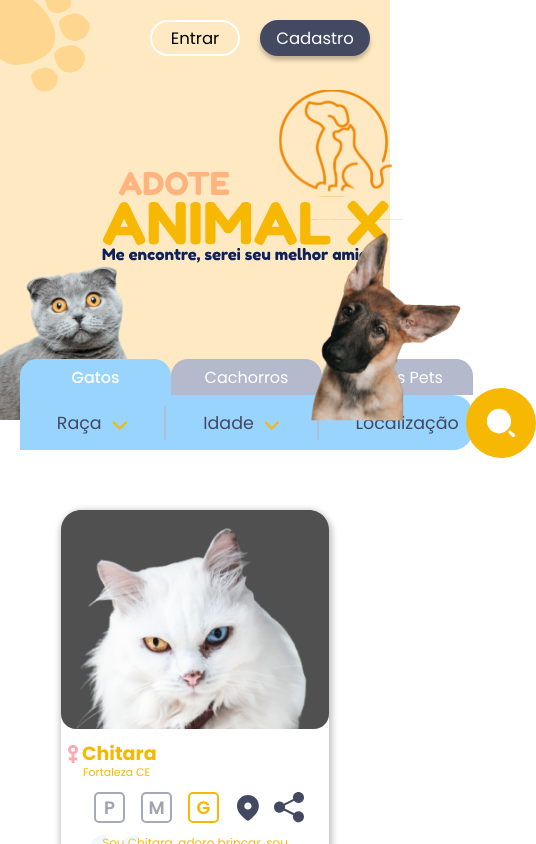
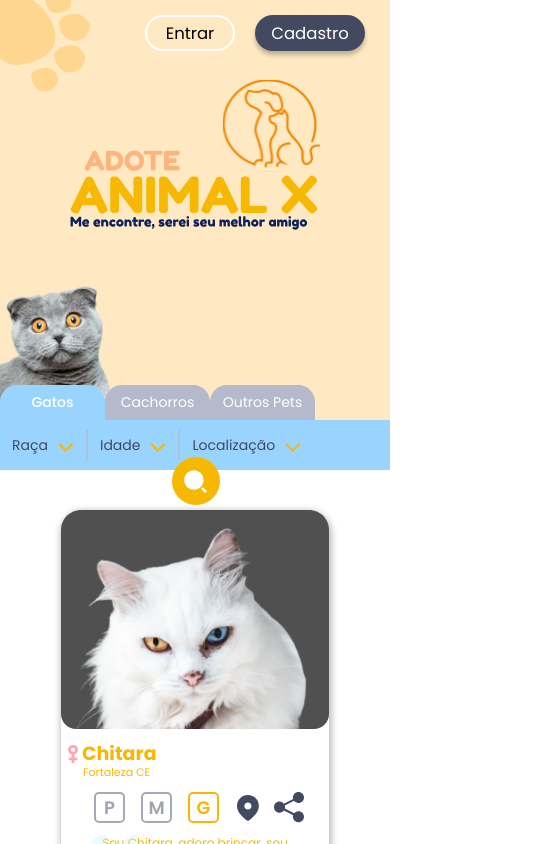
Before and after one commit to ismaelnascimento/Animal-X, a React (Create React App) app: page / in a window 390 px wide. Shown: the top 844 px of the page, 536 px wide, since content can reach past the window. Built offline with nearby package versions, Linux system fonts and the light colour scheme.

Commit message:
new changes

```diff
--- a/src/components/Buttons/ButtonFilter.js
+++ b/src/components/Buttons/ButtonFilter.js
@@ -7,7 +7,11 @@ function ButtonFilter(props) {
   const [arrow, setArrow] = useState(false);
 
   return !arrow ? (
-    <div onClick={() => setArrow(true)} className="animalX--buttonFilter">
+    <div
+      onClick={() => setArrow(true)}
+      style={{ borderRight: props.borderRight }}
+      className="animalX--buttonFilter"
+    >
       <p>{props.name}</p>
       <Arrow
         style={{ transform: "rotate(360deg)", transition: "all 0.2s ease" }}
@@ -17,7 +21,7 @@ function ButtonFilter(props) {
     <div
       onClick={() => setArrow(false)}
       className="animalX--buttonFilter"
-      style={{ opacity: "0.9" }}
+      style={{ borderRight: props.borderRight }}
     >
       <p>{props.name}</p>
       <Arrow
--- a/src/components/Cards/CardPet.js
+++ b/src/components/Cards/CardPet.js
@@ -69,6 +69,8 @@ const Share = ({ ...res }) => (
 );
 
 function CardPet(props) {
+  var map = `https://www.google.com/maps/place/${props.cidade} ${props.estado}`;
+
   return (
     <div className="animalX--card__pet">
       <div className="animalX--card__pet-image">
@@ -100,7 +102,10 @@ function CardPet(props) {
               </div>
             ))}
 
-            <Location style={{ marginLeft: "10px" }} />
+            <Location
+              onClick={() => window.open(map)}
+              style={{ marginLeft: "10px" }}
+            />
             <Share style={{ marginLeft: "15px" }} />
           </div>
 
@@ -113,6 +118,7 @@ function CardPet(props) {
       <a
         href={`https://api.whatsapp.com/send?phone=${props.whatsapp}&text=Ola vim do *Animal X*, eu encontrei um _${props.especie}_ chamado *${props.apelido}* e eu queria adotar ele, Poderia me ajudar?`}
         className="animalX--card__pet-whatsapp"
+        target="_blanck"
       >
         <WhatsApp />
       </a>
--- a/src/components/Filter/FilterHeader.js
+++ b/src/components/Filter/FilterHeader.js
@@ -50,13 +50,16 @@ function FilterHeader() {
               "Gato manês",
               "Vira-lata",
             ]}
+            borderRight={""}
           />
           <ButtonFilter
             name={"Idade"}
+            borderRight={""}
             items={["5 anos", "2 anos", "3 meses"]}
           />
           <ButtonFilter
             name={"Localização"}
+            borderRight={"1px solid rgba(0, 0, 0, 0)"}
             items={["Ceará, Brasil", "São Paulo, Brasil"]}
           />
         </div>
--- a/src/styles/Content/content.css
+++ b/src/styles/Content/content.css
@@ -117,22 +117,3 @@
   position: absolute;
   bottom: -32px;
 }
-
-@media (max-width: 782px) {
-  .animalX--header__right > img {
-    display: none;
-  }
-  .animalX--header__right {
-    position: absolute;
-    right: 10px;
-    top: 10px;
-    height: fit-content;
-  }
-  .animalX--header__left > img {
-    width: 290px;
-    margin-top: 70px;
-  }
-  .animalX--header__pata > img {
-      width: 100px;
-  }
-}
--- a/src/styles/Filter/FilterHeader.css
+++ b/src/styles/Filter/FilterHeader.css
@@ -54,55 +54,6 @@
   z-index: 1;
   cursor: pointer;
   transition: all 0.2s ease;
-}
-
-@media (max-width: 1276px) {
-  .animalX--filter__types-search {
-    right: -30%;
-  }
-}
-
-@media (max-width: 1156px) {
-  .animalX--filter__types-search {
-    right: -35%;
-    margin-left: 10px;
-  }
-}
-
-@media (max-width: 777px) {
-  .animalX--filter__types-search {
-    right: -32%;
-    margin-left: 15px;
-  }
-  .animalX--filter__types {
-    height: 55px;
-    width: 100%;
-    border-radius: 0px 20px 20px 0px;
-  }
-}
-
-@media (max-width: 727px) {
-  .animalX--filter__types-search {
-    right: -32%;
-    margin-left: 15px;
-  }
-  .animalX--filter__types {
-    height: 55px;
-    width: 100%;
-    border-radius: 0px 20px 20px 0px;
-  }
-  .animalX--filter__types-search {
-    right: -36%;
-    margin-left: 15px;
-    width: 70px;
-    max-width: 70px;
-    min-width: 70px;
-    height: 70px;
-    margin: 0;
-  }
-  .animalX--filter__types-search > p {
-    display: none;
-  }
 }
 
 .animalX--filter__types-search:hover {
@@ -175,6 +126,14 @@
   bottom: -10px;
 }
 
+/* RESPONSIVE */
+
+@media (max-width: 1276px) {
+  .animalX--header__left-pets-cachorro {
+    display: none;
+  }
+}
+
 @media (max-width: 778px) {
   .animalX--header__left-pets {
     display: flex;
@@ -183,7 +142,144 @@
     width: 100%;
     align-items: flex-end;
   }
-  .animalX--header__left-pets-cachorro {
-    left: 30px;
+}
+
+@media (max-width: 1276px) {
+  .animalX--filter__types-search {
+    right: -30%;
   }
 }
+
+@media (max-width: 1156px) {
+  .animalX--filter__types-search {
+    right: -35%;
+    margin-left: 10px;
+  }
+}
+
+@media (max-width: 810px) {
+  .animalX--filter__types-search {
+    right: -30%;
+    margin-left: 15px;
+  }
+  .animalX--filter__types {
+    height: 55px;
+    width: 100%;
+    border-radius: 0px 20px 20px 0px;
+  }
+}
+
+@media (max-width: 760px) {
+  .animalX--filter__types-search {
+    right: -32%;
+    margin-left: 15px;
+  }
+  .animalX--filter__types {
+    height: 55px;
+    width: 100%;
+    border-radius: 0px 20px 20px 0px;
+  }
+  .animalX--filter__types-search {
+    right: -36%;
+    margin-left: 15px;
+    width: 70px;
+    max-width: 70px;
+    min-width: 70px;
+    height: 70px;
+    margin: 0;
+  }
+  .animalX--filter__types-search > p {
+    display: none;
+  }
+}
+
+@media (max-width: 570px) {
+  .animalX--filter__types-search {
+    position: absolute;
+    left: 44%;
+    right: auto;
+    bottom: -40px;
+    width: 50px;
+    max-width: 50px;
+    min-width: 50px;
+    height: 50px;
+  }
+  .animalX--filter__types-search > svg {
+    width: 27px;
+    height: 27px;
+  }
+  .animalX--header__right {
+    position: absolute;
+    right: 10px;
+    top: 0px;
+    height: -moz-fit-content;
+    height: fit-content;
+  }
+  .animalX--header__left > img {
+    width: 250px;
+    margin-top: 80px;
+  }
+  .animalX--filter__types {
+    height: 50px;
+    width: 100%;
+    border-radius: 0;
+  }
+  .animalX--header {
+    padding: 10px;
+  }
+  .animalX--filter__categorys > button {
+    width: 120px;
+    height: 35px;
+    font-size: 15px;
+  }
+  .animalX--buttonFilter {
+    padding: 0px 9.5%;
+    height: 32px;
+  }
+
+  .animalX--buttonFilter > p {
+    font-size: 15px;
+  }
+}
+
+@media (max-width: 418px) {
+  .animalX--header {
+    padding: 0px;
+  }
+  .animalX--header__right-btns {
+    width: -moz-fit-content;
+    width: fit-content;
+    margin-left: auto;
+    padding: 15px;
+    display: flex;
+  }
+  .animalX--filter__categorys > button {
+    width: 105px;
+    height: 35px;
+    font-size: 14px;
+  }
+  .animalX--buttonFilter {
+    padding: 0px 12px;
+    width: auto;
+    height: 30px;
+  }
+  .animalX--filter__types {
+    height: 50px;
+    width: auto;
+    border-radius: 0;
+  }
+  .animalX--buttonFilter > p {
+    font-size: 14px;
+  }
+  .animalX--filter__types-search {
+    position: absolute;
+    left: 44%;
+    right: auto;
+    bottom: -35px;
+    width: 48px;
+    max-width: 48px;
+    z-index: initial;
+    min-width: 48px;
+    height: 48px;
+  }
+}
--- a/src/styles/Header/header.css
+++ b/src/styles/Header/header.css
@@ -102,3 +102,24 @@
   background: #424960;
   box-shadow: 0px 4px 4px rgba(0, 0, 0, 0.25);
 }
+
+/* RESPONSIVE */
+
+@media (max-width: 810px) {
+  .animalX--header__right > img {
+    display: none;
+  }
+  .animalX--header__right {
+    position: absolute;
+    right: 10px;
+    top: 10px;
+    height: fit-content;
+  }
+  .animalX--header__left > img {
+    width: 290px;
+    margin-top: 70px;
+  }
+  .animalX--header__pata > img {
+    width: 100px;
+  }
+}
```
Also changed, not shown: firebase.json (added), 1 other file (tests, documents, lock files or other folders).
